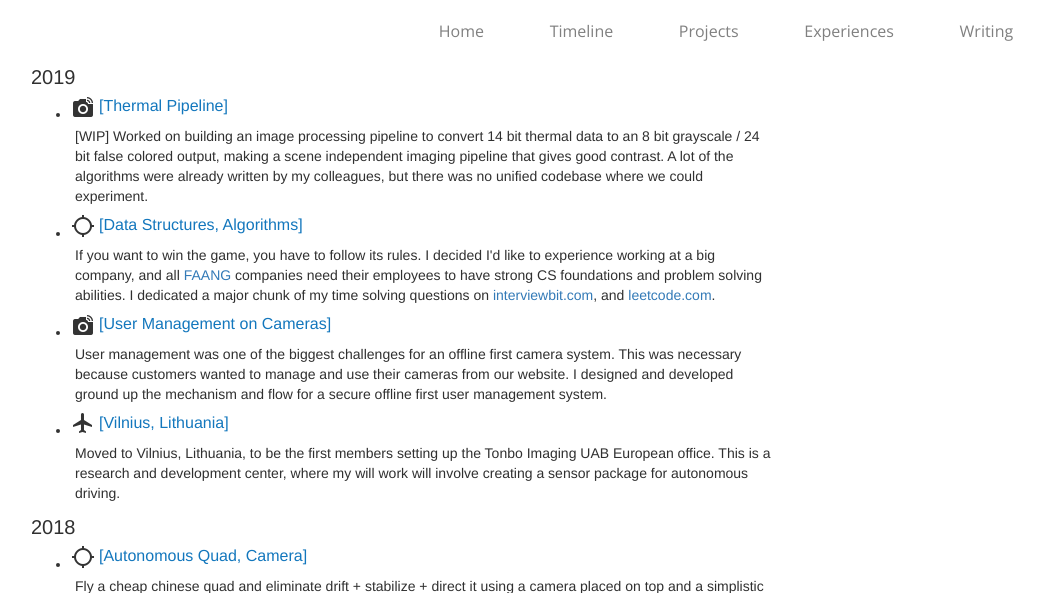
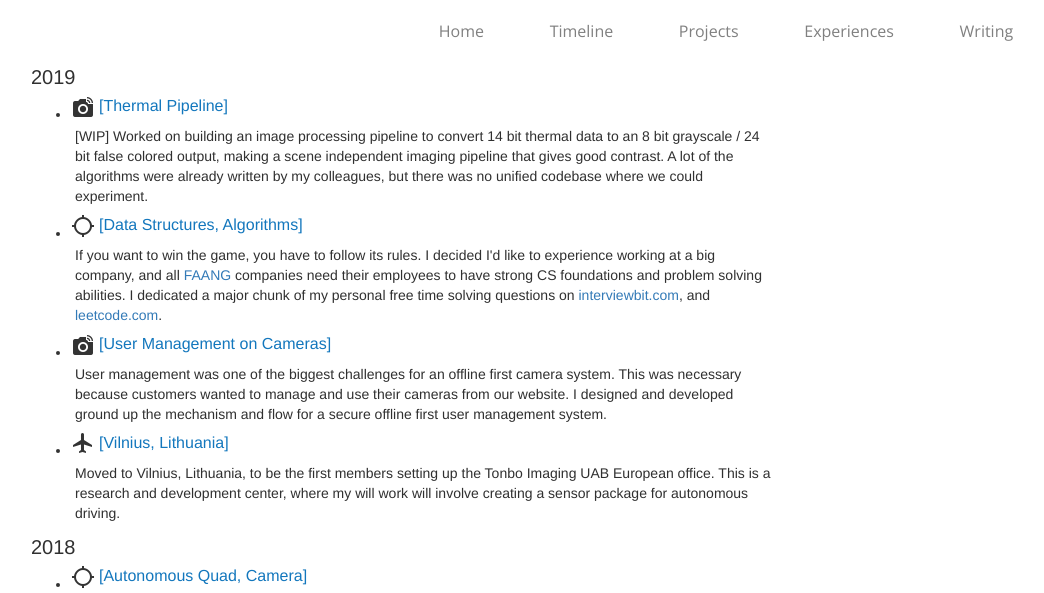
Before and after one commit to crearo/portfolio, a Flask app: page /timeline in a window 1280 px wide. Shown: the top 593 px of the page, without its empty margins (234-1278 px from the left). Run offline with Flask 2, Linux system fonts and the light colour scheme; some libraries are stand-ins or nearby versions.

Commit message:
Fix message in timeline to be more precise

```diff
--- a/templates/timeline.html
+++ b/templates/timeline.html
@@ -35,7 +35,7 @@
                     like to experience working at a big company, and all
                         <a href="https://en.wikipedia.org/wiki/Facebook,_Apple,_Amazon,_Netflix_and_Google">FAANG</a>
                             companies need their employees to have strong CS foundations and problem solving abilities.
-                            I dedicated a major chunk of my time solving questions on
+                            I dedicated a major chunk of my personal free time solving questions on
                             <a href="https://www.interviewbit.com">interviewbit.com</a>,
                             and <a href="https://www.leetcode.com">leetcode.com</a>.
                         </span>
```
